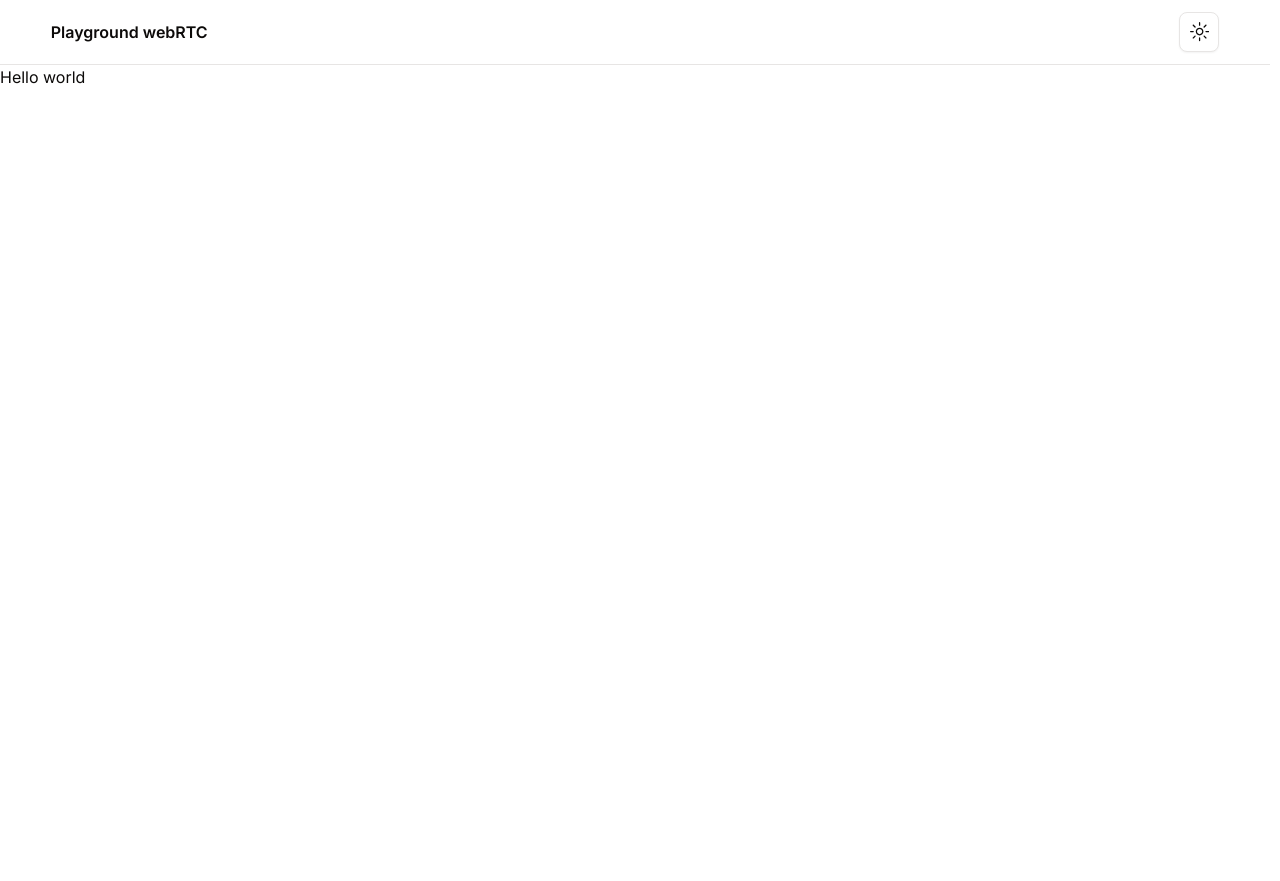
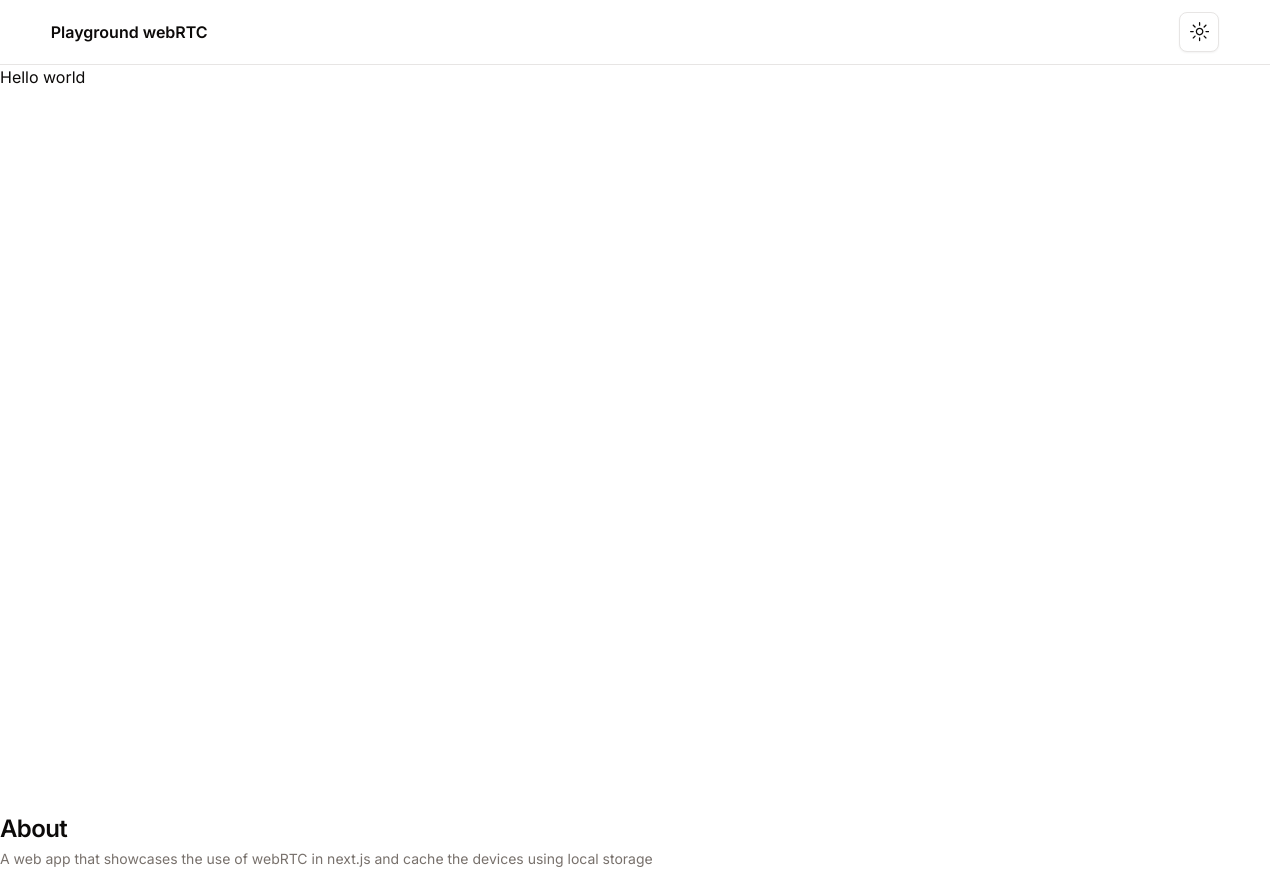
Before and after one commit to imopbuilder/next-webrtc, a Next.js app: page / in a window 1280 px wide. Before the commit the page ends 800 px from the top, so only its background shows below. Built offline with nearby package versions, Linux system fonts and the light colour scheme.

Commit message:
feat: add about section to home page

```diff
--- a/src/app/page.tsx
+++ b/src/app/page.tsx
@@ -1,4 +1,5 @@
 import Header from '@/components/global/header';
+import About from '@/components/pages';
 import { Fragment } from 'react';
 
 export default function Home() {
@@ -7,10 +8,11 @@ export default function Home() {
 			<Header />
 			<main>
 				<section>
-					<div>
+					<div className='max-w-maxi mx-auto min-h-hvh'>
 						<p>Hello world</p>
 					</div>
 				</section>
+				<About />
 			</main>
 		</Fragment>
 	);
--- /dev/null
+++ b/src/components/pages/index.tsx
@@ -0,0 +1,14 @@
+export default function About() {
+	return (
+		<section>
+			<div className='max-w-maxi mx-auto'>
+				<div className='py-3'>
+					<h2 className='scroll-m-20 text-2xl font-semibold tracking-tight'>About</h2>
+					<p className='text-sm text-muted-foreground mt-1'>
+						A web app that showcases the use of webRTC in next.js and cache the devices using local storage
+					</p>
+				</div>
+			</div>
+		</section>
+	);
+}
```
